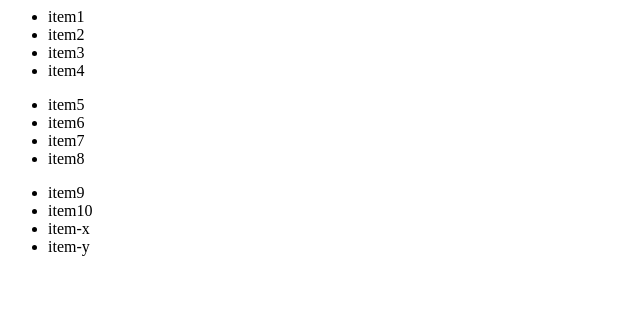
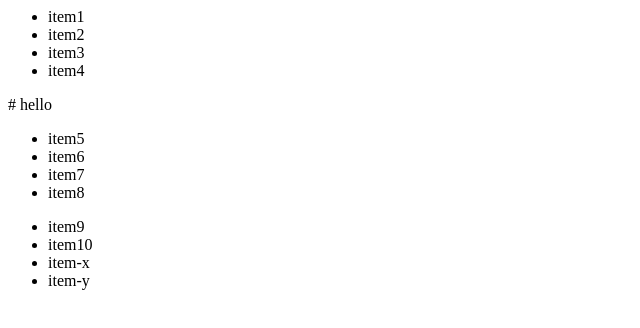
Before and after one commit to namruth/gitTutorial, a plain HTML site: page index.html in a window 1280 px wide. Shown: the whole page, without its empty margins (0-640 px from the left). Drawn offline with Linux system fonts and the light colour scheme.

Commit message:
Random commit

```diff
--- a/index.html
+++ b/index.html
@@ -7,6 +7,8 @@
 				<li>item3</li>
 				<li>item4</li>
 			</ul>
+
+		# hello
 		</module-one>
 		<module-two>
 			<ul>
```
